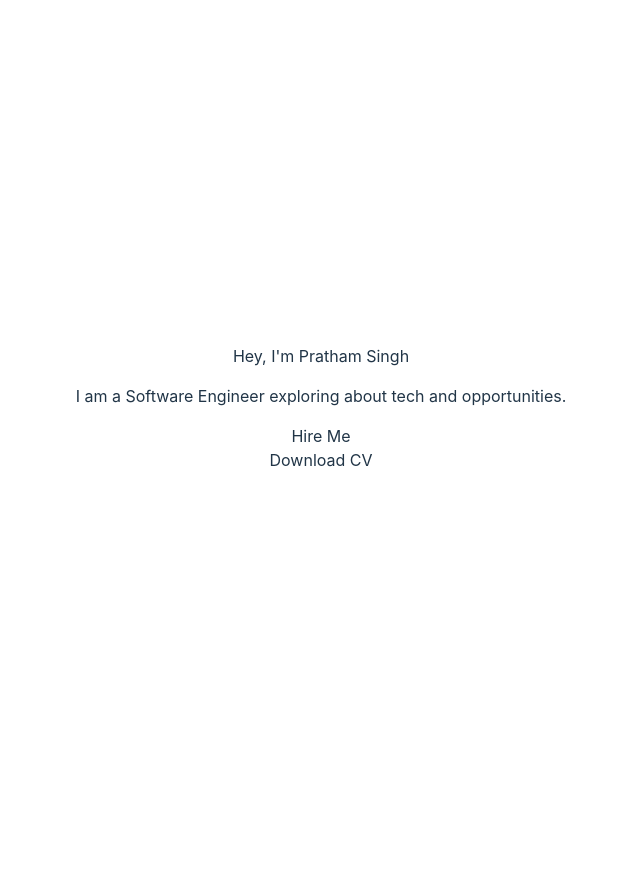
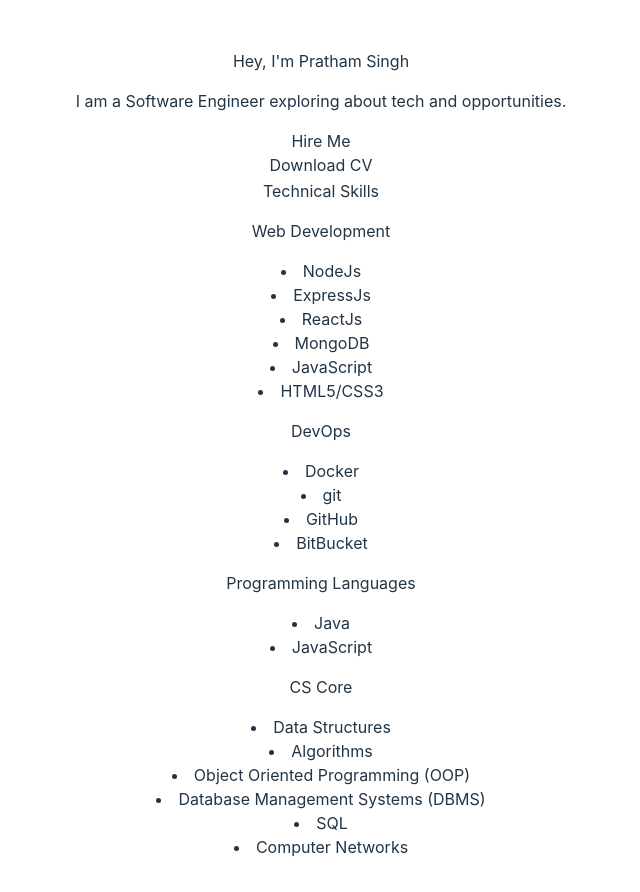
Before and after one commit to pratham891/portfolio, a React (Vite) app: page / in a window 1280 px wide. Shown: the whole page, without its empty margins (319-959 px from the left). Before the commit the page ends 800 px from the top, so only its background shows below. Built offline with nearby package versions, Linux system fonts and the light colour scheme.

Commit message:
add skills section skeleton

```diff
--- a/src/App.jsx
+++ b/src/App.jsx
@@ -1,10 +1,12 @@
 import './App.css'
 import About from './sections/about/About'
+import Skills from './sections/skills/Skills'
 
 function App() {
   return (
     <>
       <About />
+      <Skills />
     </>
   )
 }
--- /dev/null
+++ b/src/components/title-ul-card/TitleUlCard.jsx
@@ -0,0 +1,29 @@
+import React from 'react';
+import './titleUlcard.css';
+
+const TitleUlCard = ({ title, ulList }) => {
+    return (
+        <div className='titleUlCard'>
+            <div className="title">
+                <p>{title}</p>
+            </div>
+
+            <div className="ul-list">
+                {
+                    ulList.map((item, index) => (
+                        <li key={index}>
+                            {item}
+                        </li>
+                    ))
+                }
+            </div>
+        </div>
+    );
+}
+
+// TitleUlCard.propTypes = {
+//     title: PropTypes.string.isRequired,
+//     ulList: PropTypes.arrayOf(PropTypes.string).isRequired,
+// };
+
+export default TitleUlCard;
--- /dev/null
+++ b/src/sections/skills/Skills.jsx
@@ -0,0 +1,26 @@
+import React from 'react';
+import './skills.css';
+import TitleUlCard from '../../components/title-ul-card/TitleUlCard';
+import skillset from './skillset.js';
+
+const Skills = () => {
+    return (
+        <div className='skills' style={{ border: "1px solid #fff" }}>
+            <div className="heading">
+                Technical Skills
+            </div>
+
+            <div className="skill-cards">
+                {
+                    skillset.map((item, index) => (
+                        <div className="skill-card" key={index}>
+                            <TitleUlCard title={item.domain} ulList={item.skills} />
+                        </div>
+                    ))
+                }
+            </div>
+        </div>
+    );
+}
+
+export default Skills;
--- /dev/null
+++ b/src/sections/skills/skillset.js
@@ -0,0 +1,20 @@
+const skillset = [
+    {
+        domain: "Web Development",
+        skills: ["NodeJs", "ExpressJs", "ReactJs", "MongoDB", "JavaScript", "HTML5/CSS3"]
+    },
+    {
+        domain: "DevOps",
+        skills: ["Docker", "git", "GitHub", "BitBucket"]
+    },
+    {
+        domain: "Programming Languages",
+        skills: ["Java", "JavaScript"]
+    },
+    {
+        domain: "CS Core",
+        skills: ["Data Structures", "Algorithms", "Object Oriented Programming (OOP)", "Database Management Systems (DBMS)", "SQL", "Computer Networks"]
+    }
+];
+
+export default skillset;
```
Also changed, not shown: src/components/title-ul-card/titleUlCard.css (added), src/sections/skills/skills.css (added).
